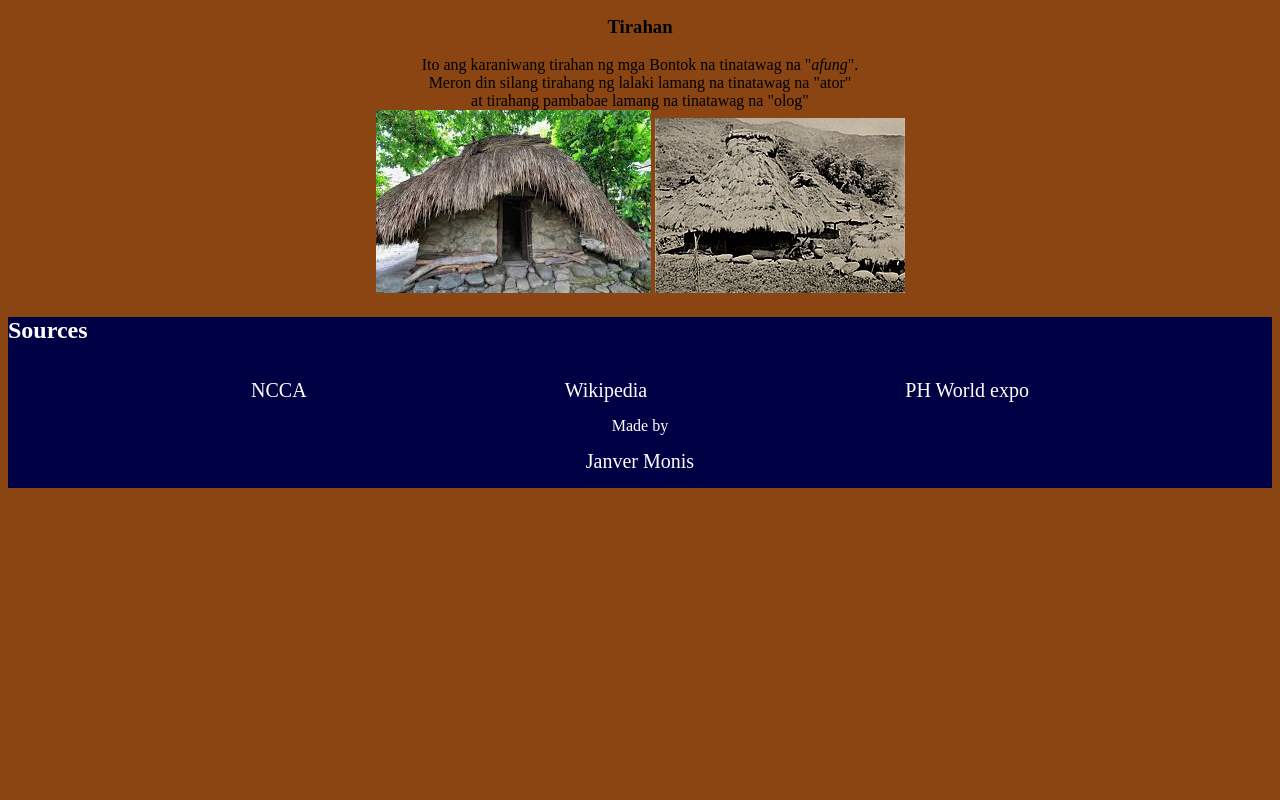
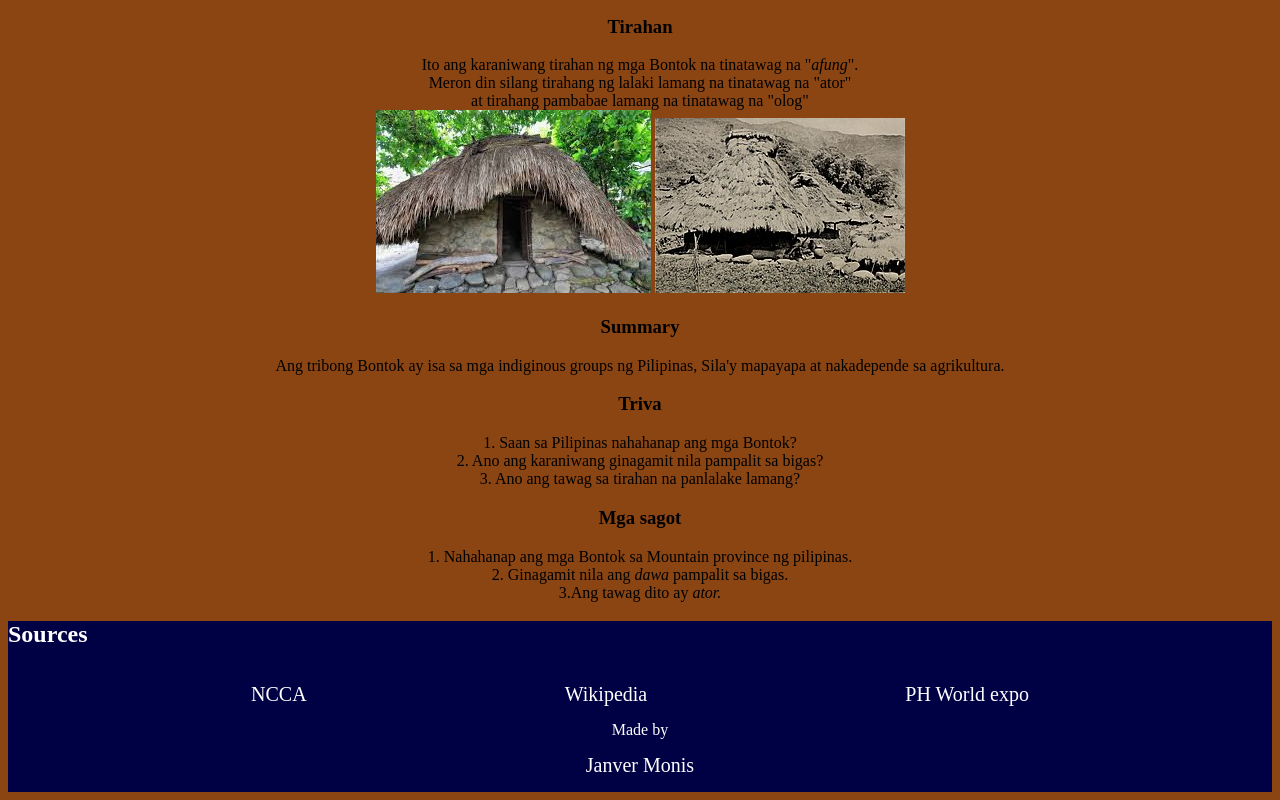
Before and after one commit to Janver-Monis/TheBontokpeople.github.io, a plain HTML site: page index.html in a window 1280 px wide. Shown: the part 1540-2340 px from the top of the page. Before the commit the page ends 2036 px from the top, so only its background shows below. Drawn offline with Linux system fonts and the light colour scheme.

Commit message:
Update index.html

```diff
--- a/index.html
+++ b/index.html
@@ -49,8 +49,22 @@
                 <img src="Images/image9.jpg" />
             </div>
         </main>
-
-
+        <section>
+    <div class="summary">
+        <h3>Summary</h3>
+        Ang tribong Bontok ay isa sa mga indiginous groups ng Pilipinas, Sila'y mapayapa at nakadepende sa agrikultura.
+    </div>
+    <div class="trivia">
+        <h3>Triva</h3>
+        1. Saan sa Pilipinas nahahanap ang mga Bontok?<br />
+        2. Ano ang karaniwang ginagamit nila pampalit sa bigas?<br />
+        3. Ano ang tawag sa tirahan na panlalake lamang?<br />
+        <h3>Mga sagot</h3>
+        1. Nahahanap ang mga Bontok sa Mountain province ng pilipinas.<br />
+        2. Ginagamit nila ang <em>dawa</em> pampalit sa bigas.<br />
+        3.Ang tawag dito ay <em>ator.</em>
+    </div>
+</section>
     </center>
 
 </body>
```
